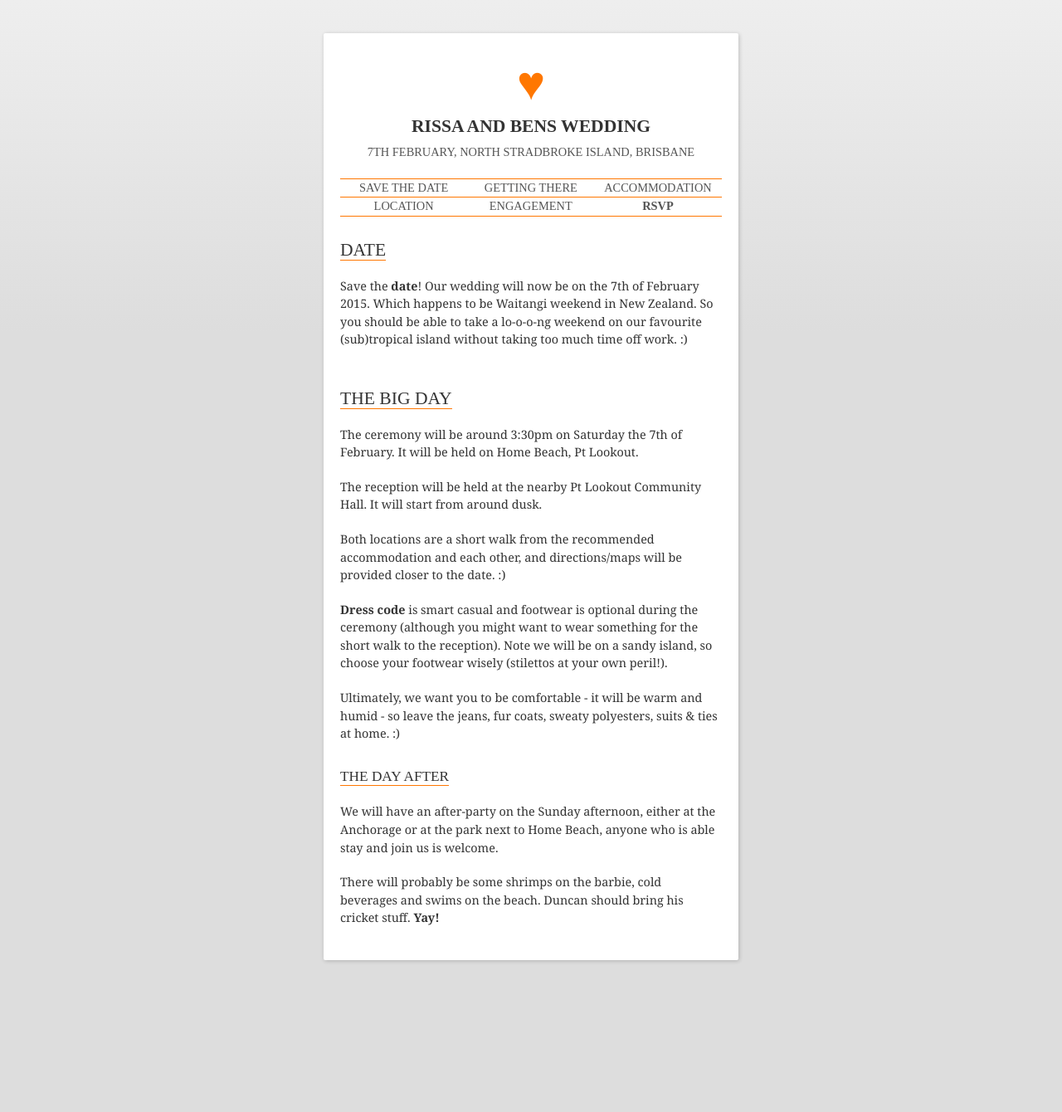
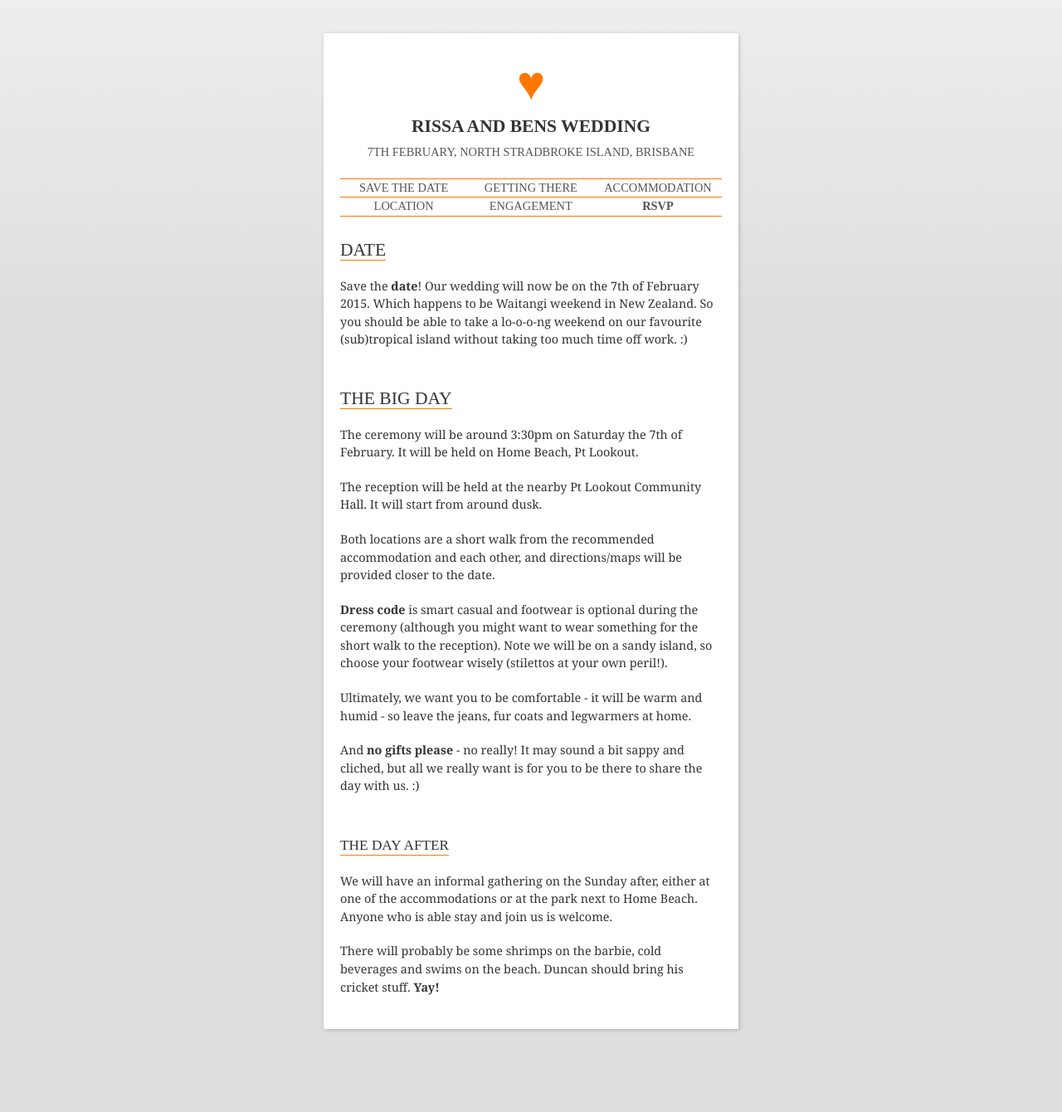
Before and after one commit to bnolan/wedding, a Jekyll site: the page built from date.md, in a window 1280 px wide. Shown: the whole page at 83% size. Built offline with Jekyll 4.4.1, drawn with Linux system fonts in a browser that asks for light colours; before the commit the page ends 1257 px from its top, so only the background shows below that.

Commit message:
Update date.md
Added no gifts policy

```diff
--- a/date.md
+++ b/date.md
@@ -13,14 +13,17 @@ The ceremony will be around 3:30pm on Saturday the 7th of February. It will be h
 
 The reception will be held at the nearby Pt Lookout Community Hall. It will start from around dusk.
 
-Both locations are a short walk from the recommended accommodation and each other, and directions/maps will be provided closer to the date. :)
+Both locations are a short walk from the recommended accommodation and each other, and directions/maps will be provided closer to the date.
 
 **Dress code** is smart casual and footwear is optional during the ceremony (although you might want to wear something for the short walk to the reception). Note we will be on a sandy island, so choose your footwear wisely (stilettos at your own peril!).
-<div>Ultimately, we want you to be comfortable - it will be warm and humid - so leave the jeans, fur coats, sweaty polyesters, suits &amp; ties at home. :)</div><div>
-</div>
+
+Ultimately, we want you to be comfortable - it will be warm and humid - so leave the jeans, fur coats and legwarmers at home.
+
+And **no gifts please** - no really! It may sound a bit sappy and cliched, but all we really want is for you to be there to share the day with us. :)
+
 
 ## The day after
 
-We will have an after-party on the Sunday afternoon, either at the Anchorage or at the park next to Home Beach, anyone who is able stay and join us is welcome.
+We will have an informal gathering on the Sunday after, either at one of the accommodations or at the park next to Home Beach. Anyone who is able stay and join us is welcome.
 
 There will probably be some shrimps on the barbie, cold beverages and swims on the beach. Duncan should bring his cricket stuff.&nbsp;**Yay!**
```
